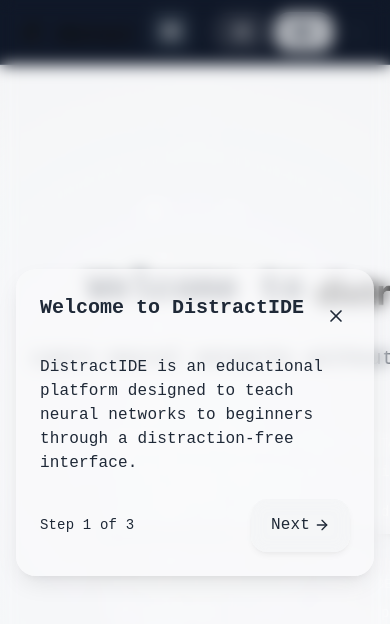
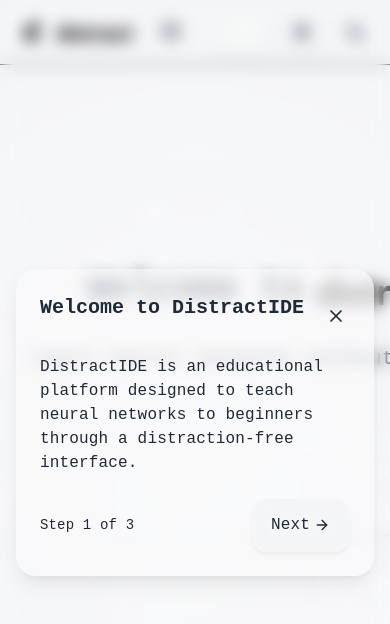
Before and after one commit to CreativeCodur/DistractIDE, a React (Vite) app: page / in a window 390 px wide. Shown: the top 624 px of the page. Built offline with nearby package versions, Linux system fonts and the light colour scheme.

Commit message:
Fix navbar styling while keeping non-transparent background

```diff
--- a/src/components/layout/Header.tsx
+++ b/src/components/layout/Header.tsx
@@ -62,7 +62,7 @@
   };
 
   return (
-    <header className="sticky top-0 z-40 w-full bg-gray-900 dark:bg-gray-100 border-b border-gray-700 dark:border-gray-300">
+    <header className="sticky top-0 z-40 w-full bg-dark-600 dark:bg-light-200 border-b border-dark-400/30 dark:border-light-400/30">
       <div className="container flex items-center justify-between h-16 px-4 mx-auto">
         <div className="flex items-center space-x-4">
           <Link to="/" className="flex items-center space-x-2">
@@ -96,7 +96,7 @@
           {/* Mobile Menu Button */}
           <div className="md:hidden">
             <motion.button
-              className="p-2 rounded-lg text-white dark:text-black bg-gray-800 dark:bg-gray-200"
+              className="p-2 rounded-lg text-light-300 dark:text-dark-500 bg-dark-500 dark:bg-light-300"
               onClick={toggleMobileMenu}
               whileHover={{ scale: 1.1 }}
               whileTap={{ scale: 0.95 }}
@@ -137,7 +137,7 @@
       <AnimatePresence>
         {mobileMenuOpen && (
           <motion.div
-            className="md:hidden absolute top-16 inset-x-0 z-50 bg-gray-800 dark:bg-gray-200 border-b border-gray-700 dark:border-gray-300 shadow-lg"
+            className="md:hidden absolute top-16 inset-x-0 z-50 bg-dark-600 dark:bg-light-200 border-b border-dark-400/30 dark:border-light-400/30 shadow-lg"
             initial={{ opacity: 0, height: 0 }}
             animate={{ opacity: 1, height: 'auto' }}
             exit={{ opacity: 0, height: 0 }}
@@ -152,7 +152,7 @@
                       className={`block px-3 py-2 rounded-lg text-sm font-medium transition-colors font-mono ${
                         location.pathname === link.path
                           ? 'bg-theme-light text-theme'
-                          : 'text-white dark:text-black hover:bg-gray-700 dark:hover:bg-gray-300'
+                          : 'text-light-300 dark:text-dark-500 hover:bg-dark-400/30 dark:hover:bg-light-400/30'
                       }`}
                       onClick={() => setMobileMenuOpen(false)}
                     >
```
